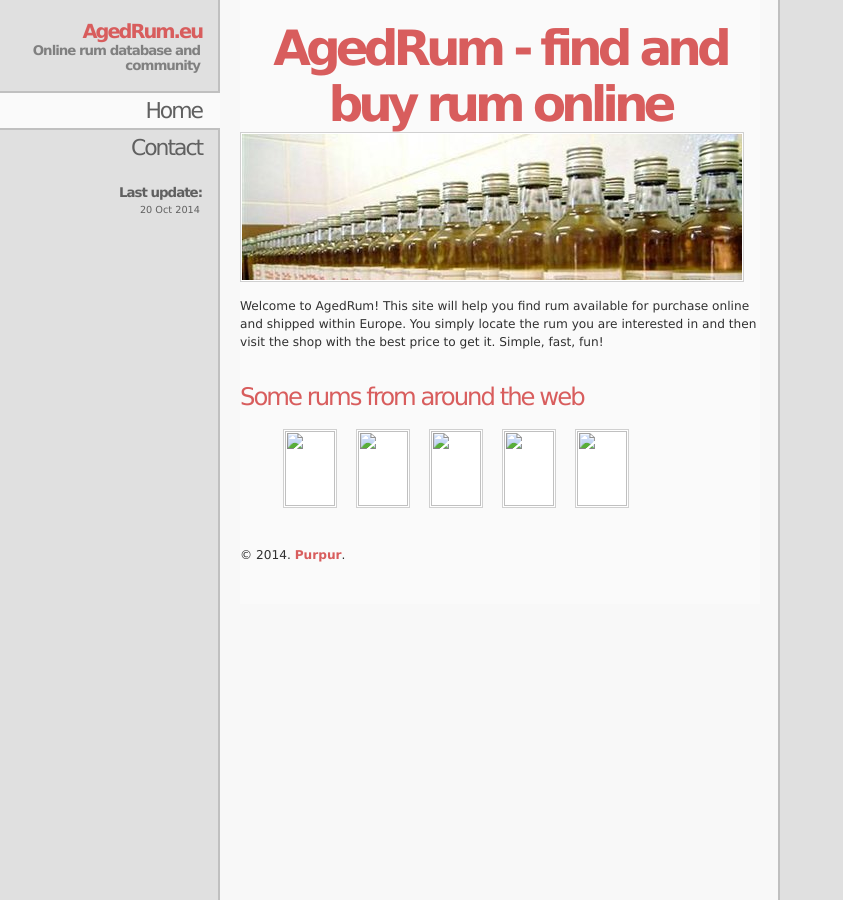
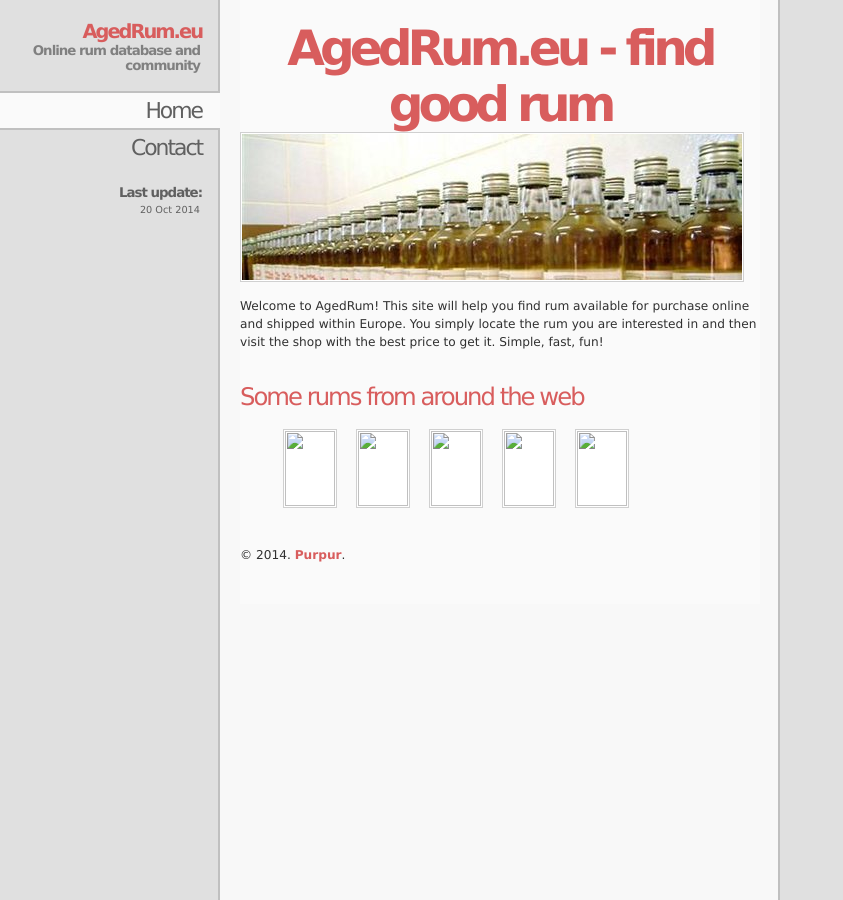
Before and after one commit to stavenek/agedrum, a Jekyll site: the page built from index.html, in a window 1280 px wide. Shown: the whole page, without its empty margins (0-843 px from the left). Built offline with Jekyll 4.4.1, drawn with Linux system fonts in a browser that asks for light colours.

Commit message:
Update index.html

```diff
--- a/index.html
+++ b/index.html
@@ -1,8 +1,8 @@
 ---
 layout: default
-title: AgedRum - find and buy rum online
+title: AgedRum.eu - find good rum
 
-meta-desc: The best and most complete site to find and buy cheap rum online
+meta-desc: The best and most complete site to find good rum
 
 meta-keywords: aged,aged rum,agedrum,aged rhum,old rum, old rhum,rum,rhum
 
```
